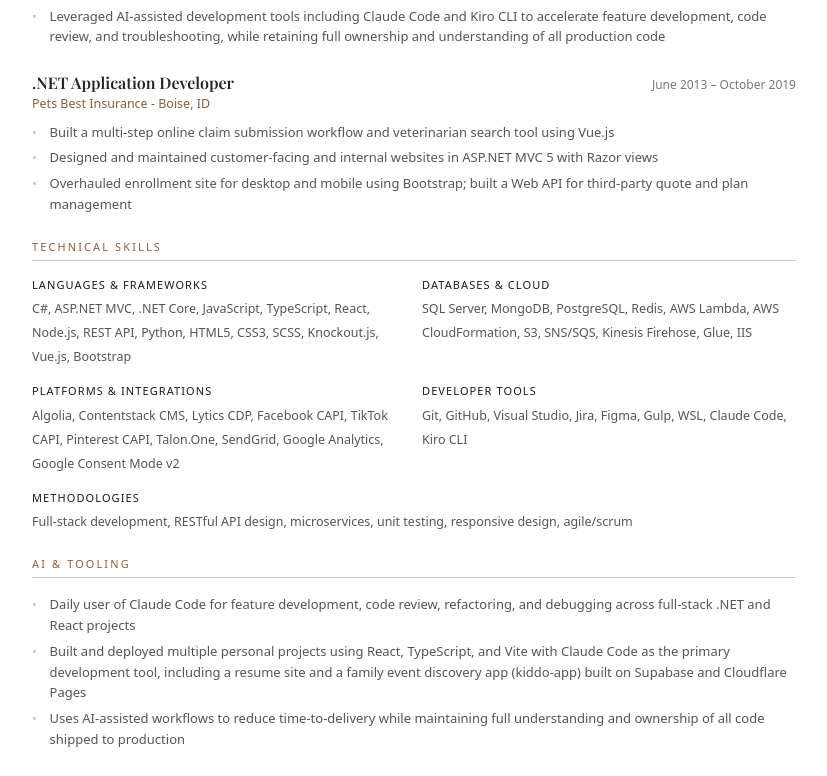
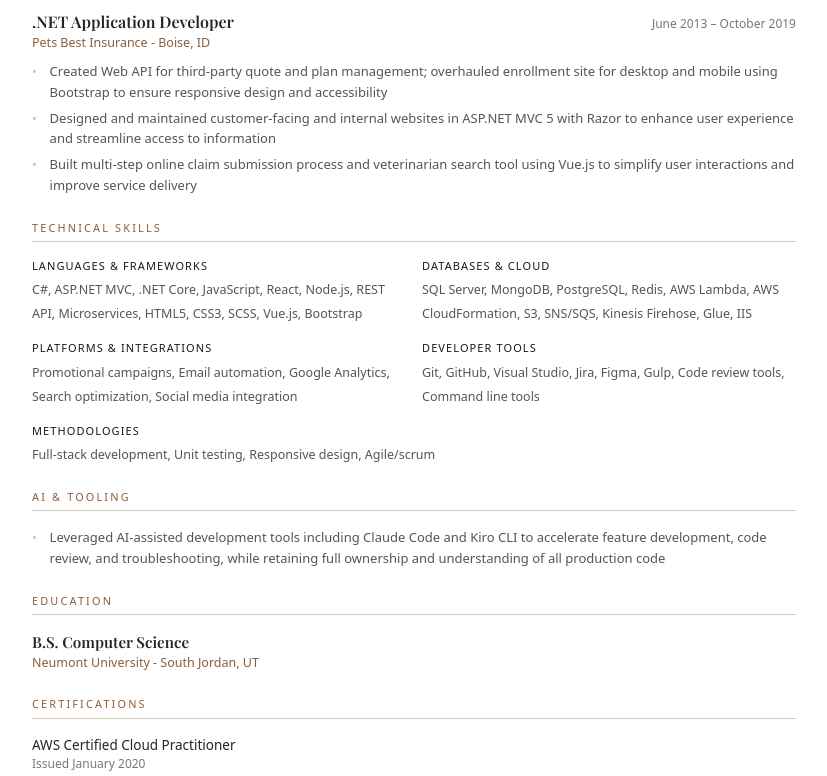
Before and after one commit to clestbest/resume-site, a React (Vite) app: page / in a window 1280 px wide. Shown: the part 1162-1938 px from the top of the page, without its empty margins (226-1053 px from the left). Built offline with nearby package versions, Linux system fonts and the light colour scheme.

Commit message:
Update resume content to match Celeste_Whelan_Resume.pdf

```diff
--- a/src/data/resumeData.ts
+++ b/src/data/resumeData.ts
@@ -3,7 +3,7 @@ export const resumeData = {
   title: "Senior Software Engineer",
   headerSkills: ["C#", ".NET", "JavaScript", "AWS", "Claude Code"],
   summary:
-    "Detail-oriented Senior Software Engineer with 13+ years of experience building and enhancing enterprise-level applications using .NET technologies. Proven expertise across the full stack from back-end services and microservices in AWS to responsive front-end interfaces. An early adopter of AI-assisted development, leveraging Claude Code daily to accelerate feature delivery, improve code quality, and streamline complex workflows while maintaining full ownership of all production code. Experienced integrating marketing and personalization platforms, conversion tracking APIs, and third-party services. Consistently collaborates cross-functionally to align technical execution with business goals.",
+    "Senior software engineer with expertise in full-stack development of enterprise-level applications using .NET technologies. Led successful redesigns and integrations that enhanced user experiences and boosted conversion rates, resulting in significant business impact. Utilized AI-assisted tools to streamline feature delivery and improve efficiency.",
   experience: [
     {
       title: "Senior Software Engineer",
@@ -28,16 +28,16 @@ export const resumeData = {
       dates: "June 2013 – October 2019",
       company: "Pets Best Insurance - Boise, ID",
       bullets: [
-        "Built a multi-step online claim submission workflow and veterinarian search tool using Vue.js",
-        "Designed and maintained customer-facing and internal websites in ASP.NET MVC 5 with Razor views",
-        "Overhauled enrollment site for desktop and mobile using Bootstrap; built a Web API for third-party quote and plan management",
+        "Created Web API for third-party quote and plan management; overhauled enrollment site for desktop and mobile using Bootstrap to ensure responsive design and accessibility",
+        "Designed and maintained customer-facing and internal websites in ASP.NET MVC 5 with Razor to enhance user experience and streamline access to information",
+        "Built multi-step online claim submission process and veterinarian search tool using Vue.js to simplify user interactions and improve service delivery",
       ],
     },
   ],
   skills: [
     {
       category: "Languages & Frameworks",
-      items: "C#, ASP.NET MVC, .NET Core, JavaScript, TypeScript, React, Node.js, REST API, Python, HTML5, CSS3, SCSS, Knockout.js, Vue.js, Bootstrap",
+      items: "C#, ASP.NET MVC, .NET Core, JavaScript, React, Node.js, REST API, Microservices, HTML5, CSS3, SCSS, Vue.js, Bootstrap",
     },
     {
       category: "Databases & Cloud",
@@ -45,21 +45,19 @@ export const resumeData = {
     },
     {
       category: "Platforms & Integrations",
-      items: "Algolia, Contentstack CMS, Lytics CDP, Facebook CAPI, TikTok CAPI, Pinterest CAPI, Talon.One, SendGrid, Google Analytics, Google Consent Mode v2",
+      items: "Promotional campaigns, Email automation, Google Analytics, Search optimization, Social media integration",
     },
     {
       category: "Developer Tools",
-      items: "Git, GitHub, Visual Studio, Jira, Figma, Gulp, WSL, Claude Code, Kiro CLI",
+      items: "Git, GitHub, Visual Studio, Jira, Figma, Gulp, Code review tools, Command line tools",
     },
     {
       category: "Methodologies",
-      items: "Full-stack development, RESTful API design, microservices, unit testing, responsive design, agile/scrum",
+      items: "Full-stack development, Unit testing, Responsive design, Agile/scrum",
     },
   ],
   aiTooling: [
-    "Daily user of Claude Code for feature development, code review, refactoring, and debugging across full-stack .NET and React projects",
-    "Built and deployed multiple personal projects using React, TypeScript, and Vite with Claude Code as the primary development tool, including a resume site and a family event discovery app (kiddo-app) built on Supabase and Cloudflare Pages",
-    "Uses AI-assisted workflows to reduce time-to-delivery while maintaining full understanding and ownership of all code shipped to production",
+    "Leveraged AI-assisted development tools including Claude Code and Kiro CLI to accelerate feature development, code review, and troubleshooting, while retaining full ownership and understanding of all production code",
   ],
   education: {
     degree: "B.S. Computer Science",
```
